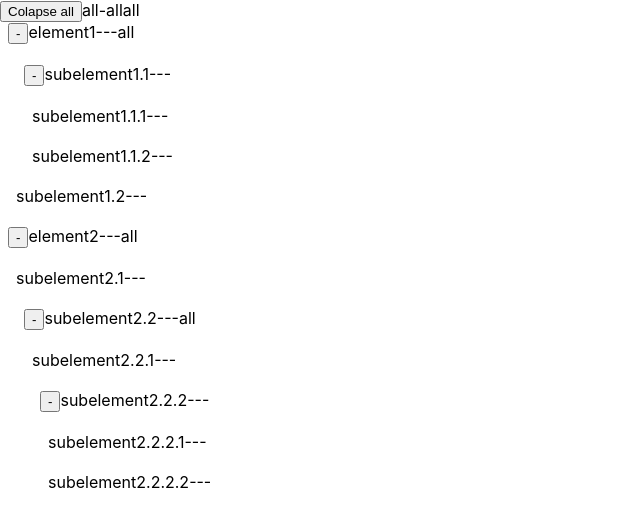
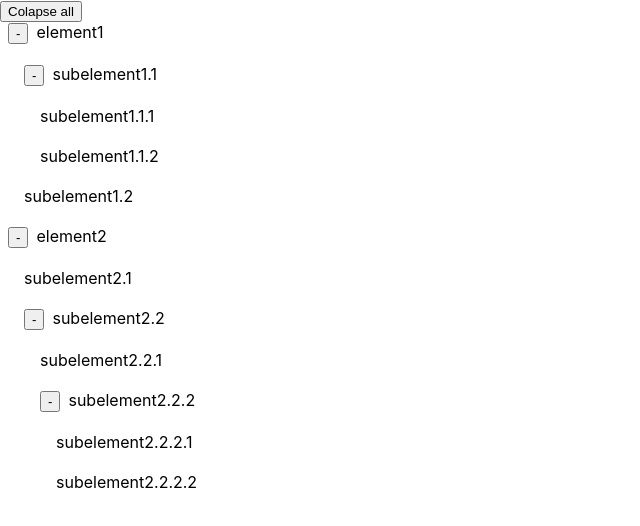
Before and after one commit to todorovski-vasil/react-recursive-component, a React (Create React App) app: page / in a window 1280 px wide. Shown: the top 526 px of the page, without its empty margins (0-640 px from the left). Built offline with nearby package versions, Linux system fonts and the light colour scheme.

Commit message:
Debug texts removed from the UI
Added descrition in the README file

```diff
--- a/src/components/NestedList.jsx
+++ b/src/components/NestedList.jsx
@@ -70,7 +70,7 @@ function NestedList(props) {
     return (
         <>
             {buttonExpand}
-            {allExpanded}-{expanded}
+            {/* {allExpanded}-{expanded} */}
             <br/>
             {nestedList}
         </>
--- a/src/components/NestedListChild.css
+++ b/src/components/NestedListChild.css
@@ -1,5 +1,9 @@
 .marginNested {
     margin-left: 1rem;
+}
+
+.marginLabel {
+    margin-left: 0.5rem;
 }
 
 .marginButton {
--- a/src/components/NestedListChild.jsx
+++ b/src/components/NestedListChild.jsx
@@ -87,7 +87,8 @@ function NestedListChild(props) {
     return (
         <>
             <div>
-                {button}{props.data.text}{"---"}{expandedChildren}
+                {button}<span className="marginLabel">{props.data.text}</span>
+                {/* {"---"}{expandedChildren} */}
             </div>
             <br/>
             <div className="marginNested">
```
Also changed, not shown: 1 other file (tests, documents, lock files or other folders).
